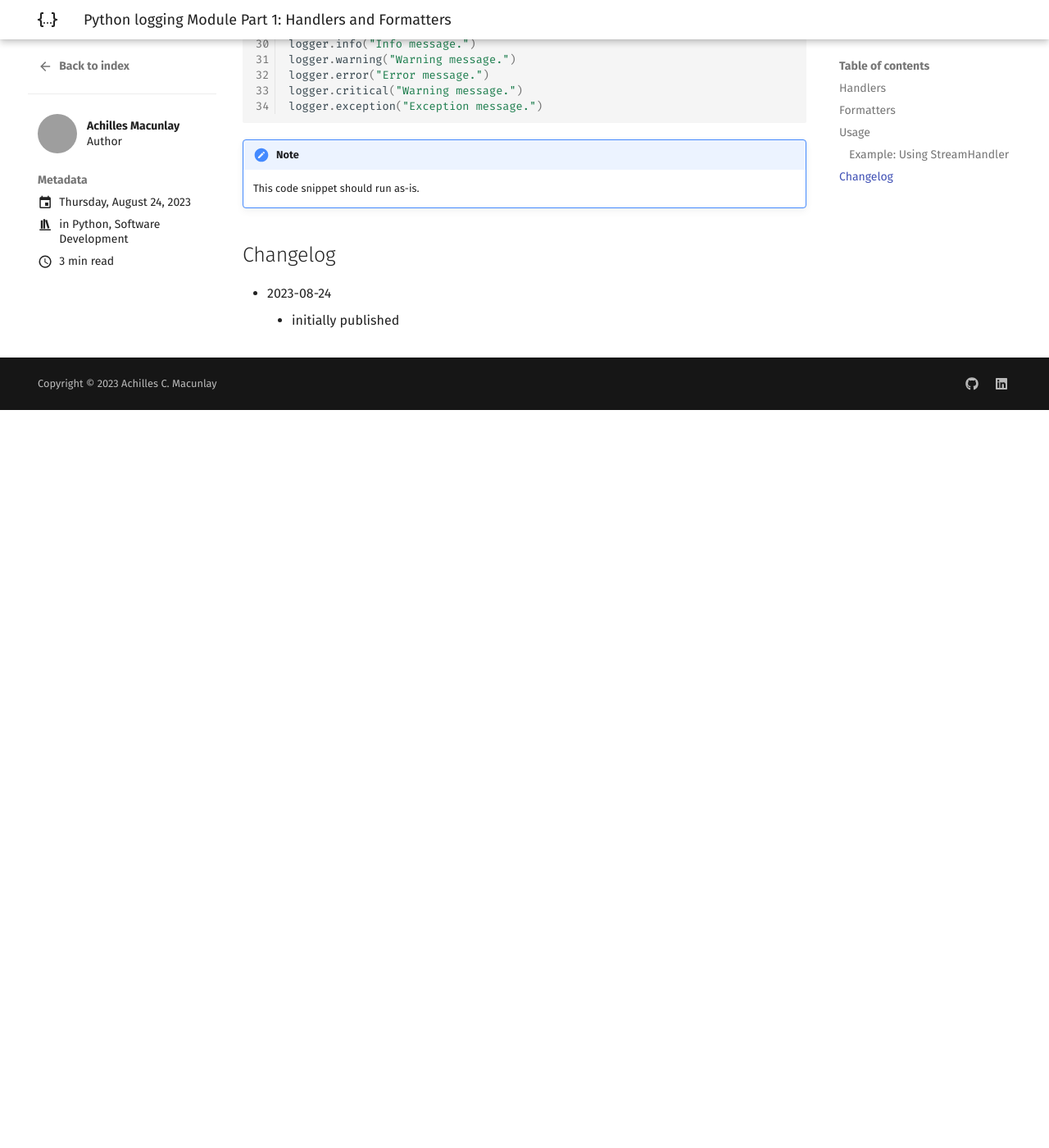
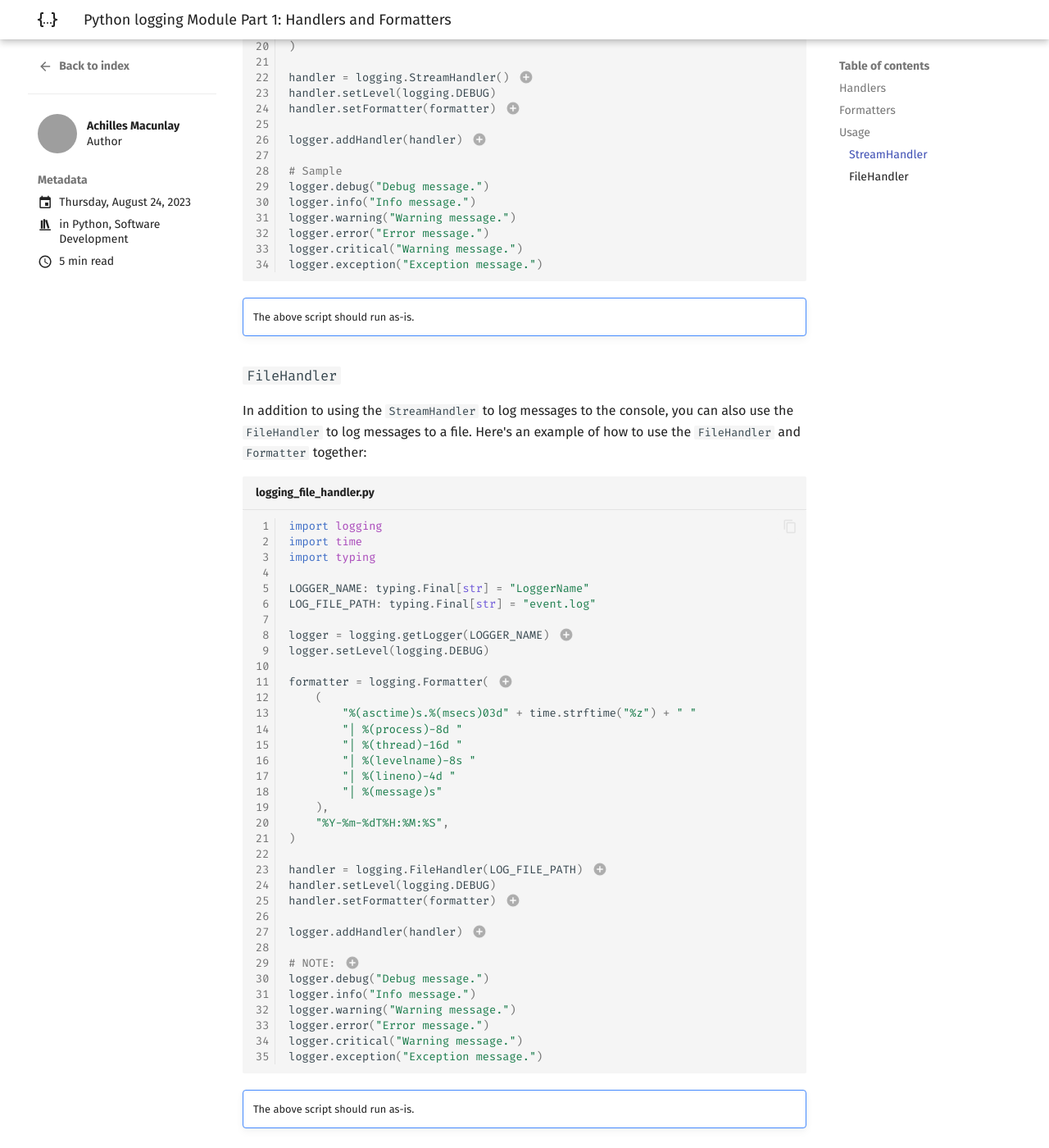
Before and after one commit to acmacunlay/acmacunlay.github.io, an MkDocs documentation site: the page built from docs/blog/posts/python-logging-module-p1-handlers-and-formatters.md, in a window 1280 px wide and 1400 px high, scrolled down 2627 px. Shown: the whole window at 82% size. Built offline with MkDocs 1.6.1 and Material for MkDocs 9.7.7, drawn with Linux system fonts in a browser that asks for light colours; before the commit the page ends 3127 px from its top, so only the background shows below that; some of the changed text lies outside the part shown; grey boxes are pictures that could not be loaded.

Commit message:
updated python-logging-module-p1-handlers-and-formatters.md

````diff
--- a/docs/blog/.authors.yml
+++ b/docs/blog/.authors.yml
@@ -1,5 +1,5 @@
 authors:
-  acmacunlay:
+  achilles.macunlay:
     name: Achilles Macunlay
     description: Author
     avatar: https://github.com/acmacunlay.png
--- a/docs/blog/posts/python-logging-module-p1-handlers-and-formatters.md
+++ b/docs/blog/posts/python-logging-module-p1-handlers-and-formatters.md
@@ -19,6 +19,15 @@ tags:
 Python's standard logging module offers a robust solution for developers to track and manage an application's behavior. This post delves into the practical usage of Python's logging module and sheds light on the role of Handlers and Formatters. Understanding these elements equips developers with the tools needed to enhance code reliability and streamline troubleshooting processes.
 
 <!-- more -->
+
+??? note "Changelog"
+
+    - 2023-08-25
+        - moved changelog further up
+        - added an example for `FileHandler`
+        - renamed some headers
+    - 2023-08-24
+        - initially published
 
 ## Handlers
 
@@ -53,7 +62,11 @@ Common placeholders include:
 
 ## Usage
 
-### Example: Using `StreamHandler`
+### `StreamHandler`
+
+The `StreamHandler` class is a handler that sends log records to a specified output stream, such as the console (`stdout`) or a file-like object. The `Formatter` class is used to define the format of the log messages.
+
+Here's an example of how to use `StreamHandler` and `Formatter` together:
 
 ```python title="logging_stream_handler.py" linenums="1"
 import logging
@@ -97,12 +110,62 @@ logger.exception("Exception message.")
 2. Create a `Formatter` object. This will define how `LogRecord`s will look like in the output. See the [official documentation](https://docs.python.org/3/library/logging.html#logrecord-attributes) for all the available `LogRecord` attributes.
 3. Create a `StreamHandler` object. `StreamHandler`s send log messages to a specified stream, typically the console (`sys.stdout` or `sys.stderr`).
 4. Attach the `Formatter` object to the `StreamHandler` object.
-4. Attach the `StreamHandler` object to the `Logger` object.
+5. Attach the `StreamHandler` object to the `Logger` object.
 
-!!! note
+!!! note ""
 
-    This code snippet should run as-is.
+    The above script should run as-is.
 
-## Changelog
-- 2023-08-24
-    - initially published
+### `FileHandler`
+
+In addition to using the `StreamHandler` to log messages to the console, you can also use the `FileHandler` to log messages to a file. Here's an example of how to use the `FileHandler` and `Formatter` together:
+
+```python title="logging_file_handler.py" linenums="1"
+import logging
+import time
+import typing
+
+LOGGER_NAME: typing.Final[str] = "LoggerName"
+LOG_FILE_PATH: typing.Final[str] = "event.log"
+
+logger = logging.getLogger(LOGGER_NAME) # (1)!
+logger.setLevel(logging.DEBUG)
+
+formatter = logging.Formatter( # (2)!
+    (
+        "%(asctime)s.%(msecs)03d" + time.strftime("%z") + " "
+        "| %(process)-8d "
+        "| %(thread)-16d "
+        "| %(levelname)-8s "
+        "| %(lineno)-4d "
+        "| %(message)s"
+    ),
+    "%Y-%m-%dT%H:%M:%S",
+)
+
+handler = logging.FileHandler(LOG_FILE_PATH) # (3)!
+handler.setLevel(logging.DEBUG)
+handler.setFormatter(formatter) # (4)!
+
+logger.addHandler(handler) # (5)!
+
+# NOTE: (6)
+logger.debug("Debug message.")
+logger.info("Info message.")
+logger.warning("Warning message.")
+logger.error("Error message.")
+logger.critical("Warning message.")
+logger.exception("Exception message.")
+
+```
+
+1. Return a `Logger` object named `LOGGER_NAME`. If such `Logger` does not exist, then it will be created and returned.
+2. Create a `Formatter` object. This will define how `LogRecord`s will look like in the output. See the [official documentation](https://docs.python.org/3/library/logging.html#logrecord-attributes) for all the available `LogRecord` attributes.
+3. Create a `FileHandler` object. `FileHandler`s writes log messages to a specified file (in this case, in `event.log`).
+4. Attach the `Formatter` object to the `FileHandler` object.
+5. Attach the `FileHandler` object to the `Logger` object.
+6. The output logs should be found in a file named `event.log`
+
+!!! note ""
+
+    The above script should run as-is.
````
Also changed, not shown: other parts of docs/blog/posts/python-logging-module-p1-handlers-and-formatters.md (+1 -1 lines), scratch.py (deleted, +0 -34 lines).
